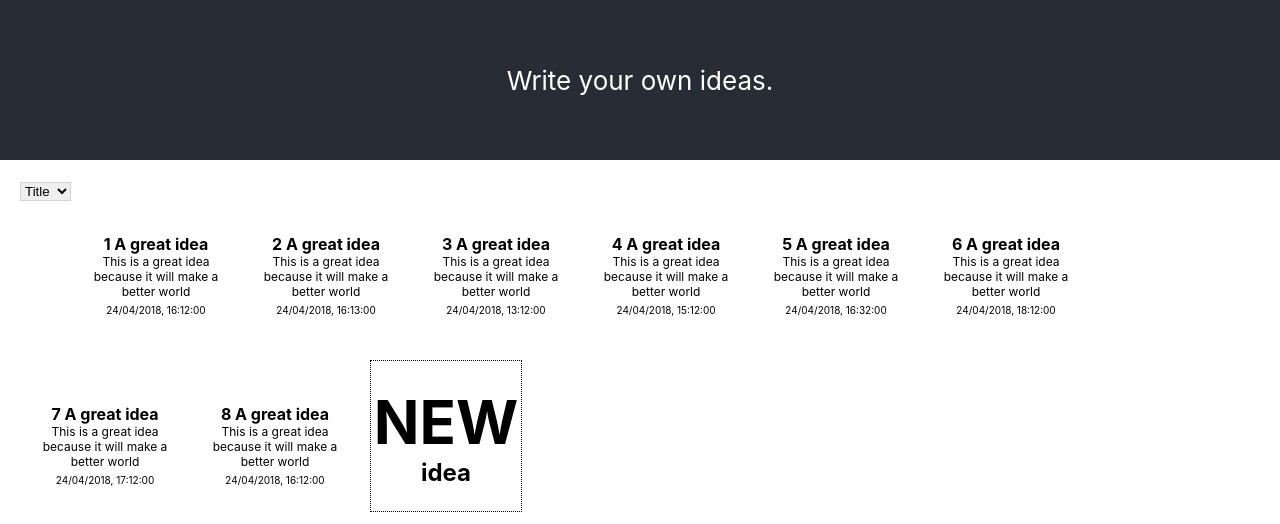
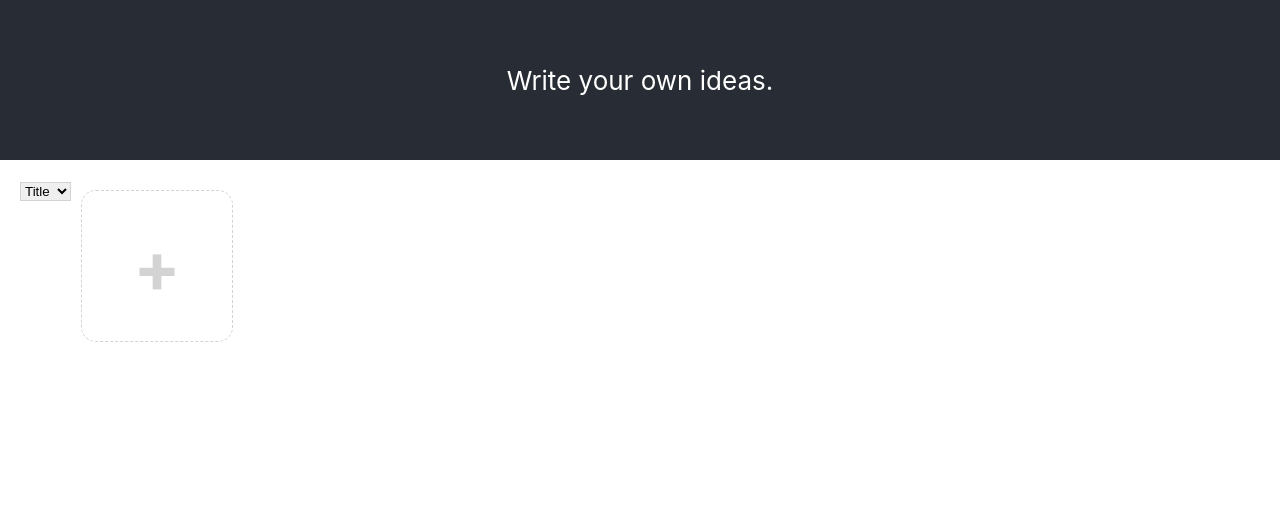
Before and after one commit to iQuarK/ideas, a React (Create React App) app: page / in a window 1280 px wide. Shown: the top 524 px of the page. Built offline with nearby package versions, Linux system fonts and the light colour scheme.

Commit message:
Using LocalStorage, and notification when update

```diff
--- a/src/App.js
+++ b/src/App.js
@@ -1,60 +1,13 @@
 import React, { Component } from 'react';
 
 import Ideas from './components/Ideas';
+import { load } from './lib/util';
 import './App.css';
 
 class App extends Component {
   render() {
-    const ideas = [
-      {
-        id: '1',
-        title: '1 A great idea',
-        body: 'This is a great idea because it will make a better world',
-        created_date: '2018-04-24T17:12:00+01:00'
-      },
-      {
-        id: '2',
-        title: '2 A great idea',
-        body: 'This is a great idea because it will make a better world',
-        created_date: '2018-04-24T17:13:00+01:00'
-      },
-      {
-        id: '3',
-        title: '3 A great idea',
-        body: 'This is a great idea because it will make a better world',
-        created_date: '2018-04-24T14:12:00+01:00'
-      },
-      {
-        id: '4',
-        title: '4 A great idea',
-        body: 'This is a great idea because it will make a better world',
-        created_date: '2018-04-24T16:12:00+01:00'
-      },
-      {
-        id: '5',
-        title: '5 A great idea',
-        body: 'This is a great idea because it will make a better world',
-        created_date: '2018-04-24T17:32:00+01:00'
-      },
-      {
-        id: '6',
-        title: '6 A great idea',
-        body: 'This is a great idea because it will make a better world',
-        created_date: '2018-04-24T19:12:00+01:00'
-      },
-      {
-        id: '7',
-        title: '7 A great idea',
-        body: 'This is a great idea because it will make a better world',
-        created_date: '2018-04-24T18:12:00+01:00'
-      },
-      {
-        id: '8',
-        title: '8 A great idea',
-        body: 'This is a great idea because it will make a better world',
-        created_date: '2018-04-24T17:12:00+01:00'
-      }
-    ];
+    const ideas = load();
+
     return (
       <div className='App'>
         <header className='header'>
--- a/src/components/Idea/component.js
+++ b/src/components/Idea/component.js
@@ -1,5 +1,6 @@
 import React, {Component} from 'react';
 import PropTypes from 'prop-types';
+import { update } from '../../lib/util';
 import './styles.css';
 
 const MAX_BODY = 140;
@@ -12,7 +13,8 @@ class Idea extends Component {
             editingTitle: false,
             editingBody: false,
             title: props.title,
-            body: props.body
+            body: props.body,
+            saved: false
         };
         this.inputTitle = null;
         this.inputBody = null;
@@ -36,9 +38,15 @@ class Idea extends Component {
         }
     }));
 
-    updateTitle = () => (this.setState({ editingTitle: false }));
+    updateTitle = () => {
+        update(this.props.id, 'title', this.inputTitle.value);
+        this.setState({ editingTitle: false }, () => this.notificationUpdate())
+    }
 
-    updateBody = () => (this.setState({ editingBody: false }));
+    updateBody = () => {
+        update(this.props.id, 'body', this.inputBody.value);
+        this.setState({ editingBody: false }, () => this.notificationUpdate());
+    }
 
     changeTitle = elem =>(this.setState({ title: elem.target.value }));
 
@@ -46,8 +54,14 @@ class Idea extends Component {
 
     closeIdea = () => this.props.deleteIdea(this.props.id);
 
+    notificationUpdate = () => {
+        this.setState({ saved: true }, () =>
+            setTimeout(() => this.setState({ saved: false }), 2000)
+        );
+    }
+
     render() {
-        const { editingTitle, editingBody, title, body } = this.state;
+        const { editingTitle, editingBody, title, body, saved } = this.state;
         const { createdDate } = this.props;
 
         return (
@@ -74,7 +88,10 @@ class Idea extends Component {
                 { editingBody && (MAX_BODY - body.length < THRESHOLD) &&
                     <div className="counter">{body.length} of {MAX_BODY}</div>
                 }
-                <div className="date">{createdDate.toLocaleString('en-GB', { timeZone: 'UTC' })}</div>
+                <div className="date">
+                    {createdDate.toLocaleString('en-GB', { timeZone: 'UTC' })}
+                </div>
+                { saved && <div className="info">Saved successfully</div> }
             </div>
         );
     }
--- a/src/components/Idea/styles.css
+++ b/src/components/Idea/styles.css
@@ -50,6 +50,63 @@
     margin-top: 5px;
 }
 
+.idea .info {
+    font-size: 10px;
+    color: lightseagreen;
+    position: absolute;
+    height: 160px;
+    width: 150px;
+    display: flex;
+    justify-content: flex-end;
+    flex-direction: column;
+    text-align: center;
+
+    -webkit-animation: fadeinout 2s; /* Safari, Chrome and Opera > 12.1 */
+       -moz-animation: fadeinout 2s; /* Firefox < 16 */
+        -ms-animation: fadeinout 2s; /* Internet Explorer */
+         -o-animation: fadeinout 2s; /* Opera < 12.1 */
+            animation: fadeinout 2s;
+}
+
+@keyframes fadeinout {
+    0%   {opacity: 0;}
+    25%  {opacity: 1;}
+    50%  {opacity: 1;}
+    100% {opacity: 0;}
+}
+
+/* Firefox < 16 */
+@-moz-keyframes fadeinout {
+    0%   {opacity: 0;}
+    25%  {opacity: 1;}
+    50%  {opacity: 1;}
+    100% {opacity: 0;}
+}
+
+/* Safari, Chrome and Opera > 12.1 */
+@-webkit-keyframes fadeinout {
+    0%   {opacity: 0;}
+    25%  {opacity: 1;}
+    50%  {opacity: 1;}
+    100% {opacity: 0;}
+}
+
+/* Internet Explorer */
+@-ms-keyframes fadeinout {
+    0%   {opacity: 0;}
+    25%  {opacity: 1;}
+    50%  {opacity: 1;}
+    100% {opacity: 0;}
+}
+
+/* Opera < 12.1 */
+@-o-keyframes fadeinout {
+    0%   {opacity: 0;}
+    25%  {opacity: 1;}
+    50%  {opacity: 1;}
+    100% {opacity: 0;}
+}
+
 .form-component {
     border: thin solid lightgray;
 }
--- a/src/components/Ideas/component.js
+++ b/src/components/Ideas/component.js
@@ -1,6 +1,7 @@
 import React, {Component} from 'react';
 import PropTypes from 'prop-types';
 import _sortBy from 'lodash/sortBy';
+import { store } from '../../lib/util';
 
 import Idea from '../Idea';
 import './styles.css';
@@ -17,7 +18,10 @@ class Ideas extends Component {
 
     createIdea = () => {
         const id = (+ new Date()) + '';
-        this.setState({ ideas: [...this.state.ideas, {id, title: 'new idea', body: 'Lorem ipsum dolor sit amet, consectetur adipiscing elit, sed eiusmod tempor incidunt ut labore et dolore magna aliqua. Ut enim ad minim', created_date: new Date(), new: true}]});
+        let idea = {id, title: 'Zzzz...', body: 'This idea is sleeping, waiting for something great!', created_date: new Date(), new: true};
+        store(idea)
+        const ideas = [...this.state.ideas, idea];
+        this.setState({ ideas });
     }
 
     deleteIdea = id => {
@@ -28,7 +32,13 @@ class Ideas extends Component {
 
     render () {
         const { ideas, sortBy } = this.state;
-        let sortedIdeas = _sortBy(ideas, sortBy);
+
+        const sortedIdeas = _sortBy(ideas, item => {
+            if (sortBy === 'title') {
+                return item[sortBy].toLowerCase();
+            }
+            return item[sortBy];
+        });
 
         return (
             <div className='ideas'>
@@ -41,10 +51,7 @@ class Ideas extends Component {
                 {
                     sortedIdeas.map((item, idx) => <Idea {...item} key={item.id} deleteIdea={this.deleteIdea} createdDate={new Date(item['created_date'])} />)
                 }
-                <div className='idea new' onClick={this.createIdea}>
-                    <div className='big'>NEW</div>
-                    <div>idea</div>
-                </div>
+                <div className='idea new' onClick={this.createIdea}>+</div>
             </div>);
     }
 }
--- a/src/components/Ideas/styles.css
+++ b/src/components/Ideas/styles.css
@@ -7,15 +7,14 @@
 
 .new {
     font-weight: bold;
-    font-size: 24px;
-    border: thin dotted black;
+    font-size: 70px;
+    color: lightgray;
+    border: thin dashed lightgray;
+    border-radius: 15px;
 }
 
 .new:hover {
     background: lightgray;
+    color: white;
     cursor: pointer;
 }
-
-.big {
-    font-size: 60px;
-}
--- /dev/null
+++ b/src/lib/util.js
@@ -0,0 +1,23 @@
+import _map from 'lodash/map';
+import _omit from 'lodash/omit';
+import _findIndex from 'lodash/findIndex';
+
+export const store = idea => {
+    const ideas = JSON.parse(localStorage.getItem('ideas'));
+    const mapped = _map(ideas, item => _omit(item, ['new']));
+    const data = [...mapped, _omit(idea, ['new'])];
+    localStorage.setItem('ideas', JSON.stringify(data));
+};
+
+export const load = () => JSON.parse(localStorage.getItem('ideas')) || [];
+
+export const update = (id, field, value) => {
+    let ideas = load();
+    const index = _findIndex(ideas, i => {
+        return i.id === id;
+    });
+    if (index > -1) {
+        ideas[index][field] = value;
+        localStorage.setItem('ideas', JSON.stringify(ideas));
+    }
+};
```
